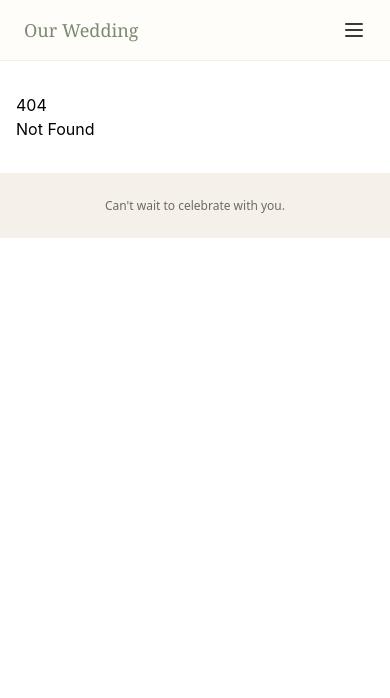
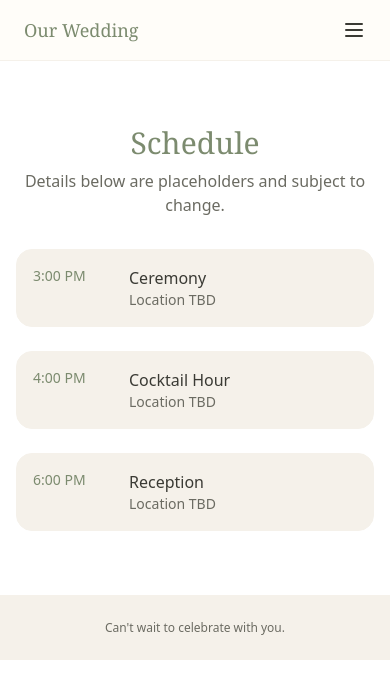
Before and after one commit to jed-richards/wedding-website, a SvelteKit app: page /schedule in a window 390 px wide. Before the commit this address had no page. Shown: the top 698 px of the page. Built offline with nearby package versions, Linux system fonts and the light colour scheme.

Commit message:
Scaffold /schedule page
Responsive timeline layout with placeholder ceremony/cocktail
hour/reception entries, clearly marked TODO pending final event details.

Closes #6

```diff
--- /dev/null
+++ b/src/routes/schedule/+page.svelte
@@ -0,0 +1,36 @@
+<script lang="ts">
+  // TODO: replace with real event times/locations once finalized
+  const events = [
+    { time: "3:00 PM", title: "Ceremony", detail: "Location TBD" },
+    { time: "4:00 PM", title: "Cocktail Hour", detail: "Location TBD" },
+    { time: "6:00 PM", title: "Reception", detail: "Location TBD" },
+  ];
+</script>
+
+<svelte:head>
+  <title>Schedule</title>
+</svelte:head>
+
+<section class="flex flex-col gap-8 py-8 sm:py-12">
+  <div class="text-center">
+    <h1 class="font-heading text-3xl text-primary sm:text-4xl">Schedule</h1>
+    <p class="mt-2 font-body text-text-muted">
+      <!-- TODO: confirm final schedule with venue -->
+      Details below are placeholders and subject to change.
+    </p>
+  </div>
+
+  <ol class="flex flex-col gap-6">
+    {#each events as event (event.title)}
+      <li class="flex gap-4 rounded-card border border-neutral bg-neutral p-4 sm:p-6">
+        <span class="w-20 shrink-0 font-body text-sm font-medium text-primary sm:w-24">
+          {event.time}
+        </span>
+        <div class="font-body">
+          <h2 class="text-text">{event.title}</h2>
+          <p class="text-sm text-text-muted">{event.detail}</p>
+        </div>
+      </li>
+    {/each}
+  </ol>
+</section>
```
